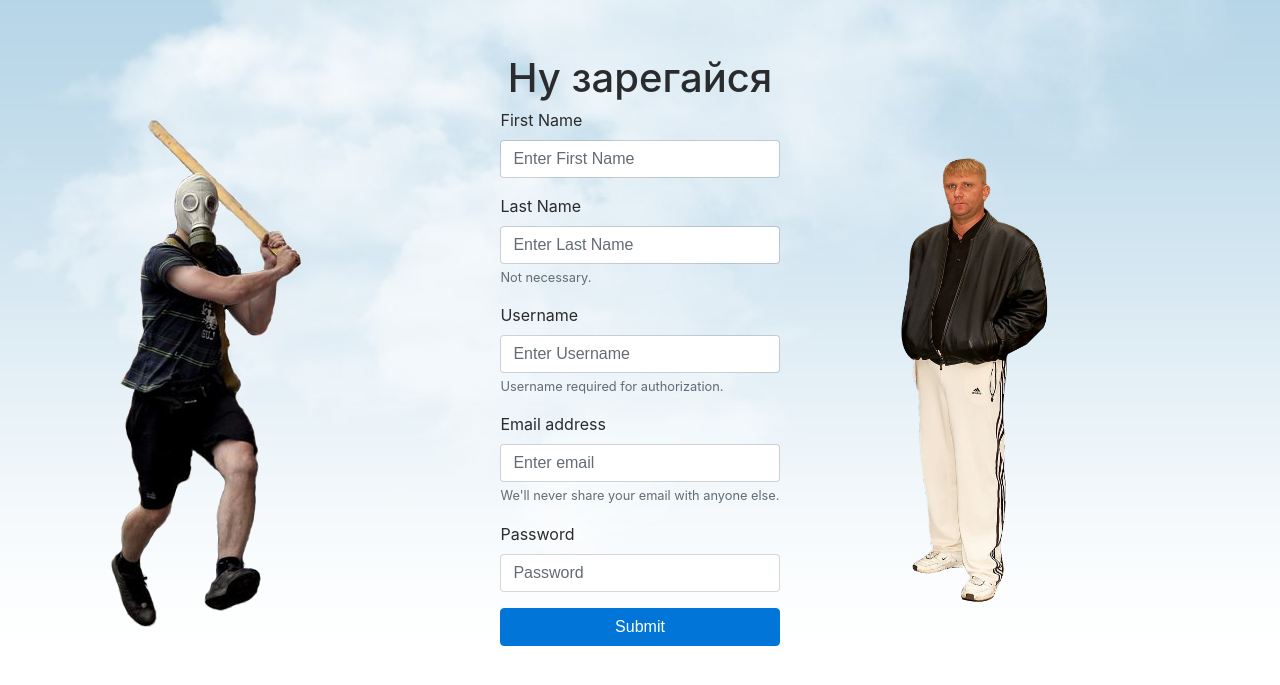
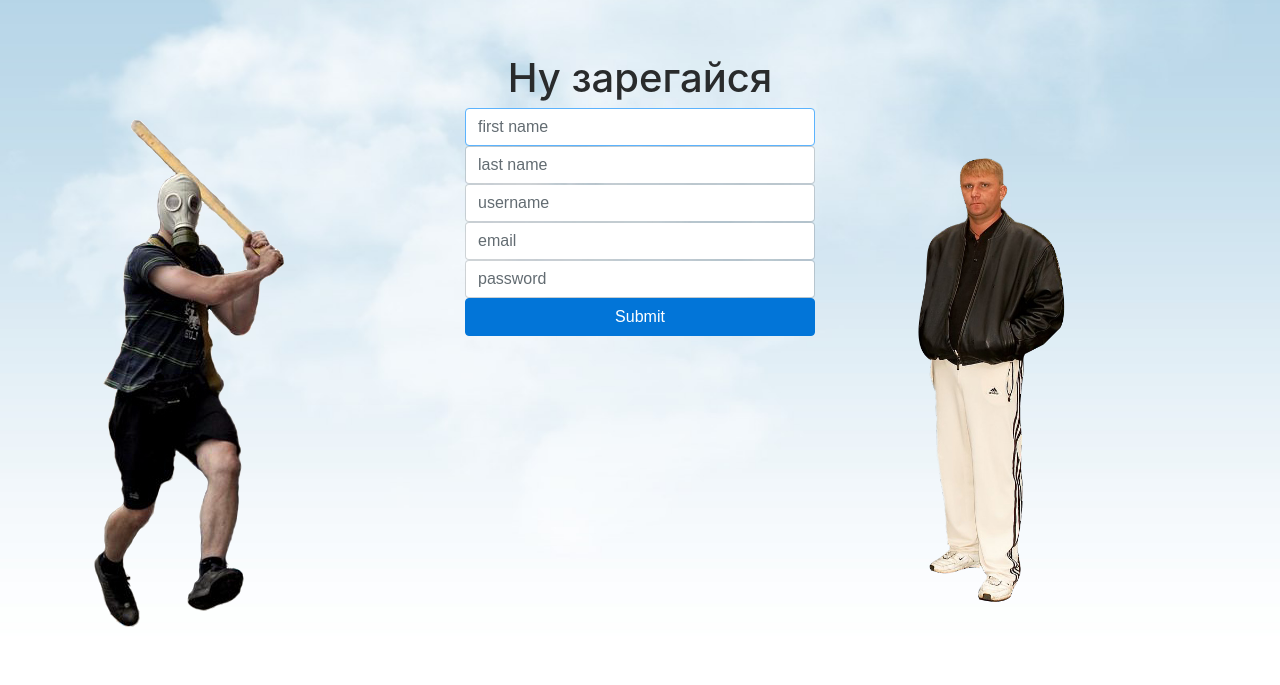
Before and after one commit to subher0/bukhach, a Django app: page /register in a window 1280 px wide. Shown: the part 56-741 px from the top of the page. Run offline with Django 3.2, Linux system fonts and the light colour scheme; some libraries are stand-ins or nearby versions.

Commit message:
BKCH-33 Forms remastered

```diff
--- a/bukhach/forms.py
+++ b/bukhach/forms.py
@@ -2,8 +2,8 @@ from django import forms
 
 
 class RegisterForm(forms.Form):
-    first_nameField = forms.CharField(label='first_name', max_length=20)
-    last_nameField = forms.CharField(label='last_name', max_length=20)
+    first_nameField = forms.CharField(label='first name', max_length=20)
+    last_nameField = forms.CharField(label='last name', max_length=20)
     usernameField = forms.CharField(label='username', max_length=20)
     emailField = forms.CharField(label='email', max_length=20)
     passwordField = forms.CharField(label='password', max_length=20)
@@ -11,7 +11,7 @@ class RegisterForm(forms.Form):
 
 class LoginForm(forms.Form):
     usernameField = forms.CharField(label='username', max_length=20)
-    passwordField = forms.CharField(label='password', max_length=20)
+    passwordField = forms.CharField(label='password', max_length=20, widget=forms.PasswordInput)
 
 
 class IntervalForm(forms.Form):
--- a/bukhach/templates/bukhach/register.html
+++ b/bukhach/templates/bukhach/register.html
@@ -6,41 +6,23 @@
             <div class="col-lg-4 mx-auto">
                 <img src="img/piu.png" class="img-fluid">
             </div>
-            <div class="col-xs-4 mx-auto">
-                <form enctype="multipart/form-data" action="register" method="POST">{% csrf_token %}
-                    <div class="form-group">
-                        <label for="InputFirstName">First Name</label>
-                        <input name="first_nameField" value="{{ form.first_nameField.value }}" type="text"
-                               class="form-control" id="InputFirstName" placeholder="Enter First Name">
-                    </div>
-                    <div class="form-group">
-                        <label for="InputLastName">Last Name</label>
-                        <input name="last_nameField" value="{{ form.last_nameField.value }}" type="text"
-                               class="form-control" id="InputLastName" placeholder="Enter Last Name">
-                        <small id="LastNameHelp" class="form-text text-muted">Not necessary.
-                        </small>
-                    </div>
-                    <div class="form-group">
-                        <label for="InputUsername">Username</label>
-                        <input name="usernameField" value="{{ form.usernameField.value }}" type="text"
-                               class="form-control" id="InputUsername" placeholder="Enter Username">
-                        <small id="usernameHelp" class="form-text text-muted">Username required for authorization.
-                        </small>
-                    </div>
-                    <div class="form-group">
-                        <label for="InputEmail1">Email address</label>
-                        <input name="emailField" value="{{ form.emailField.value }}" type="email" class="form-control"
-                               id="InputEmail1" aria-describedby="emailHelp"
-                               placeholder="Enter email">
-                        <small id="emailHelp" class="form-text text-muted">We'll never share your email with anyone
-                            else.
-                        </small>
-                    </div>
-                    <div class="form-group">
-                        <label for="InputPassword1">Password</label>
-                        <input name="passwordField" value="{{ form.passwordField.value }}" type="password"
-                               class="form-control" id="InputPassword1" placeholder="Password">
-                    </div>
+            <div class="col-4 mx-auto">
+                <form enctype="multipart/form-data" action="register_user" method="POST">{% csrf_token %}
+                    {% for field in form.visible_fields %}
+                        <label for="inputUsername" class="sr-only">Username</label>
+                        <input name="{{ field.name }}" value="{% if field.value %}{{ field.value }}{% endif %}"
+                               type="{{ field.field.widget.input_type }}"
+                               id="inputUsername"
+                               class="form-control {% if error_message or field.errors %} is-invalid {% endif %}"
+                               placeholder="{{ field.label }}" required autofocus>
+                        {% if field.errors %}
+                            <div class="invalid-feedback">
+                                {% for error in field.errors %}
+                                    {{ error }}
+                                {% endfor %}
+                            </div>
+                        {% endif %}
+                    {% endfor %}
                     <button type="submit" class="btn btn-primary btn-block">Submit</button>
                 </form>
             </div>
--- a/bukhach/urls.py
+++ b/bukhach/urls.py
@@ -11,6 +11,7 @@ urlpatterns = [
 
     #authentication
     path(r'register', authorization_views.register_view),
+    path(r'register_user', authorization_views.register_user),
     path(r'login', authorization_views.login_view),
     path(r'login_user', authorization_views.login_user),
     path(r'logout', authorization_views.logout_user),
--- a/bukhach/views/authorization_views.py
+++ b/bukhach/views/authorization_views.py
@@ -9,30 +9,43 @@ from bukhach.models.profile_models import Profile
 from bukhach.views import page_views, dashboard_views
 
 
-def register_view(request):
-    if request.method == 'POST':
-       return register_user(request)
+def register_view(request, form=None):
+    if form is None:
+        form = RegisterForm()
+
     template = loader.get_template('bukhach/register.html')
-    context = {}
+    context = {
+        'form': form
+    }
     return HttpResponse(template.render(context, request))
 
 
 def register_user(request):
-    form = RegisterForm(request.POST)
-    if form.is_valid():
-        user = User.objects.create_user(form.cleaned_data['usernameField'],
-                                        form.cleaned_data['emailField'], form.cleaned_data['passwordField'])
-        user.first_name = form.cleaned_data['first_nameField']
-        user.last_name = form.cleaned_data['last_nameField']
-        user.save()
-        profile = Profile(user=user).save()
-        return redirect('/login')
+    if request.method == 'POST':
+        form = RegisterForm(request.POST)
+        if form.is_valid():
+            user = User.objects.create_user(form.cleaned_data['usernameField'],
+                                            form.cleaned_data['emailField'], form.cleaned_data['passwordField'])
+            user.first_name = form.cleaned_data['first_nameField']
+            user.last_name = form.cleaned_data['last_nameField']
+            user.save()
+            profile = Profile(user=user).save()
+            return redirect('/login')
+        else:
+            return register_view(request, form)
+    else:
+        return register_view(request)
 
 
-def login_view(request, error_message=None):
+
+def login_view(request, error_message=None, form = None):
     template = loader.get_template('bukhach/login.html')
+    if form is None:
+        form = LoginForm()
+
     context = {
-        'error_message': error_message
+        'error_message': error_message,
+        'form': form
     }
     return HttpResponse(template.render(context, request))
 
@@ -47,11 +60,11 @@ def login_user(request):
                     login(request, user)
                     return redirect('/dashboard')
                 else:
-                    return login_view(request, error_message='Юзер неактивен, гг')
+                    return login_view(request, error_message='Юзер неактивен, гг', form=form)
             else:
-                return login_view(request, error_message='Пользователь с таким именем или паролем не найден')
+                return login_view(request, error_message='Пользователь с таким именем или паролем не найден', form=form)
         else:
-            return login_view(request, error_message='Неправильно заполнена форма')
+            return login_view(request, form=form)
     else:
         return login_view(request, error_message='Поддерживается только POST запрос!')
 
```
Also changed, not shown: bukhach/templates/bukhach/login.html (+19 -26 lines).
